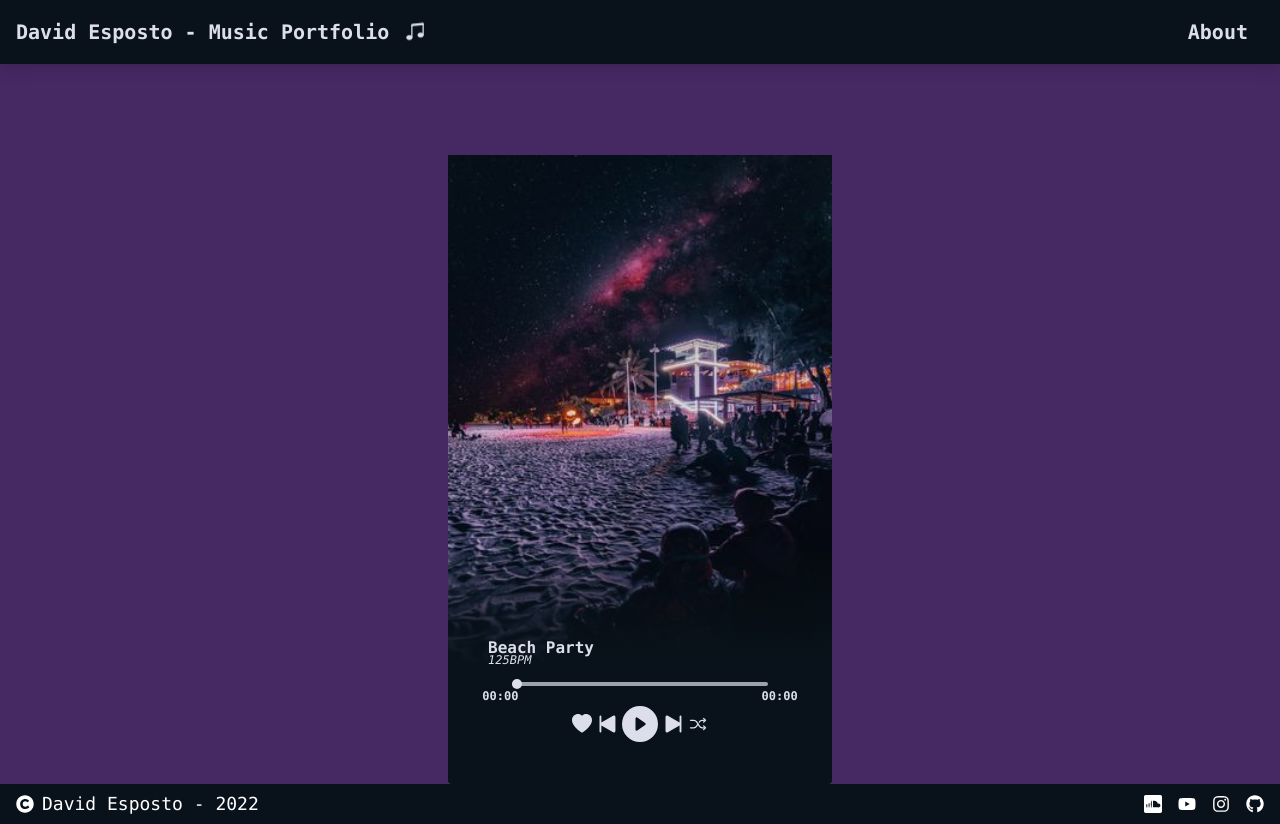
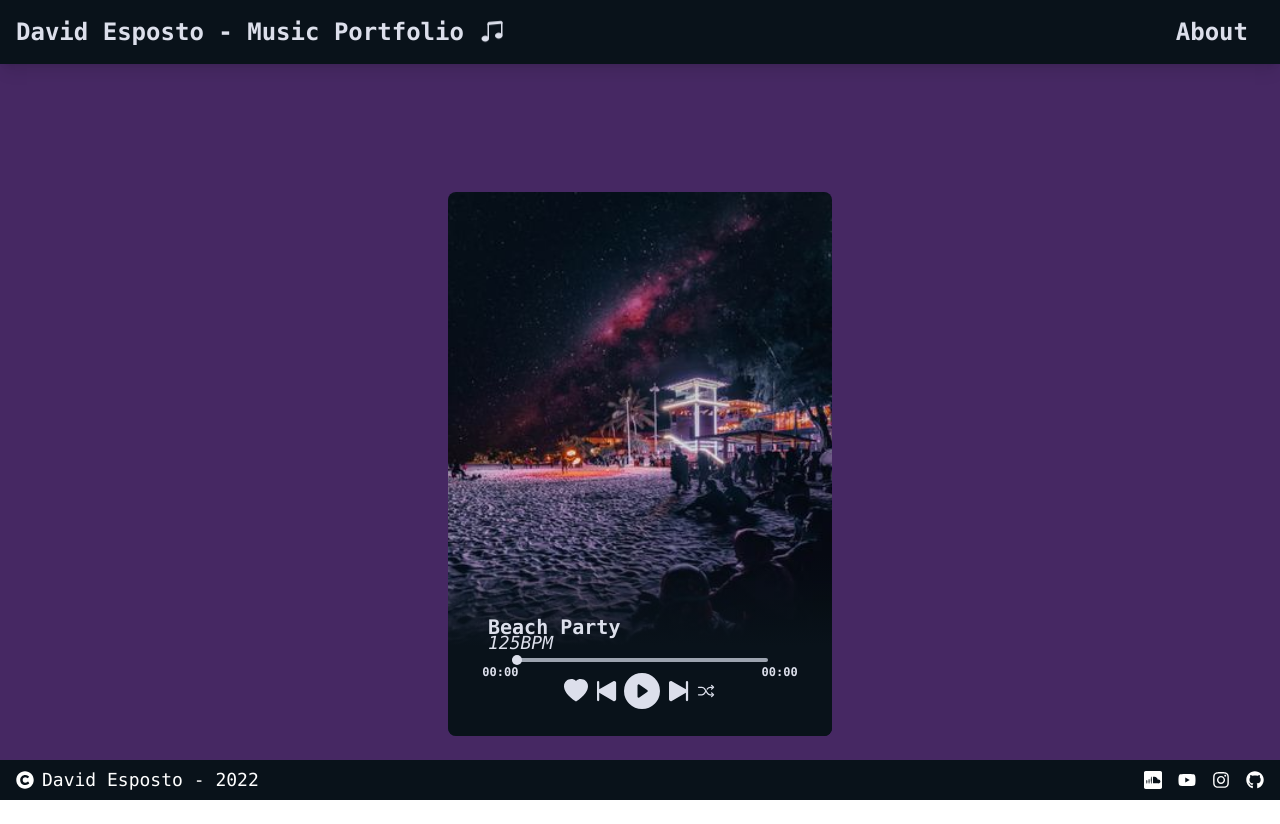
Before and after one commit to desposto/Music_Portfolio, a Next.js app in the folder music-portfolio/: page / in a window 1280 px wide. After the commit the page ends 800 px from the top, so only its background shows below. Built offline with nearby package versions, Linux system fonts and the light colour scheme.

Commit message:
Adjusted music player alignment

```diff
--- a/music-portfolio/components/AudioPlayer.js
+++ b/music-portfolio/components/AudioPlayer.js
@@ -154,9 +154,9 @@ const AudioPlayer = (props) => {
   };
 
   return (
-    <div className="max-w-sm rounded overflow-hidden   flex flex-col justify-center items-center z-10 ">
+    <div className="max-w-sm rounded-lg overflow-hidden flex flex-col justify-center items-center z-10 ">
       <div className="grid grid-cols-8 grid-rows-6 max-h-full max-w-full">
-        <div className="row-span-full col-span-full self-center -z-10 relative">
+        <div className="row-span-full col-span-full self-center rounded -z-10 relative">
           {/* <Image
             className=""
             src={props.songs[props.currentSongIndex].img_src}s
@@ -164,17 +164,17 @@ const AudioPlayer = (props) => {
             objectFit="cover"
             alt=""
           /> */}
-          <img src={props.songs[props.currentSongIndex].img_src} className ="object-fill w-96"></img>
+          <img src={props.songs[props.currentSongIndex].img_src} className ="object-fill w-96 h-[34rem]"></img>
         </div>
         {/*Bottom Bar*/}
         <div className="col-start-1 col-span-8 row-start-5 row-span-2 grid grid-rows-6 grid-cols-11 bg-gradient-to-t from-bk via-bk bg-opacity-20 place-items-center relative " >
           <div className="row-start-3 row-span-1 grid p-0 absolute left-10 bottom-1 ">
             {/* Title */}
-            <div className=" text-wt font-mono font-bold ">
+            <div className=" text-wt font-mono font-bold text-xl ">
               {props.songs[props.currentSongIndex].title}
             </div>
             {/* BPM */}
-            <div className="text-xs font-mono text-wt absolute top-4 italic">
+            <div className="text-lg font-mono text-wt absolute top-4 italic">
               {props.songs[props.currentSongIndex].bpm}BPM
             </div>
           </div>
@@ -189,7 +189,7 @@ const AudioPlayer = (props) => {
           {/* Buttons */}
           <div className="flex row-start-5 col-start-6">
             <button
-              className={` text-wt text-xl  rounded-xl hover:shadow-xl hover:text-red-400 ${
+              className={` text-wt text-2xl  rounded-xl hover:shadow-xl hover:text-red-400 ${
                 isLiked && "text-red-700"
               } bg-none`}
               onClick={handleLike}
--- a/music-portfolio/components/Navbar.js
+++ b/music-portfolio/components/Navbar.js
@@ -5,7 +5,7 @@ import { BsMusicNoteBeamed } from "react-icons/bs";
 
 function Navbar({ toggle }) {
   return (
-    <div className="flex justify-between items-center h-16 bg-bk text-wt relative shadow-lg font-mono w-full font-bold text-xl">
+    <div className="flex justify-between items-center h-16 bg-bk text-wt relative shadow-lg font-mono w-full font-bold text-2xl">
       <div className="px-4 flex items-center ">
         <div className=" ">David Esposto - Music Portfolio </div>
         <div className="pl-4 animate-bounce">
--- a/music-portfolio/pages/About.js
+++ b/music-portfolio/pages/About.js
@@ -15,11 +15,10 @@ function About() {
   };
   return (
     <div className="flex flex-col justify-center items-center bg-prp text-wt max-h-screen min-h-screen h-screen w-screen">
-      <Navbar toggle={toggle}></Navbar>
-      <div className="bg-bk font-mono w-screen flex justify-center text-lg font-bold pb-4">
+      <div className="bg-bk font-mono w-screen flex justify-center text-2xl font-bold pb-4">
         <Link href="/">Home</Link>
       </div>
-      <div className="h-[25.8rem] pt-4 text-center flex flex-col align-middle items-center space-y-4 grow">
+      <div className="h-[25.8rem] pt-8 text-center text-2xl flex flex-col align-middle items-center space-y-4 grow">
         <p className="">
           All Music created by David Esposto <br></br>
           Not Royalty-Free, Contact for Use! <br></br>
--- a/music-portfolio/pages/index.js
+++ b/music-portfolio/pages/index.js
@@ -114,7 +114,7 @@ export default function Home() {
   });
 
   return (
-    <div className="flex flex-col items-center ">
+    <div className="flex flex-col items-center h-[34rem] align-middle mt-32">
       <Head>
         <title>DE Music</title>
         <meta name="description" content="Generated by create next app" />
--- a/music-portfolio/styles/globals.css
+++ b/music-portfolio/styles/globals.css
@@ -27,7 +27,7 @@ a {
 
 @layer components {
   .skipButtons {
-    @apply bg-none border-none flex items-center cursor-pointer text-wt hover:text-gray-500 text-3xl;
+    @apply bg-none border-none flex items-center cursor-pointer text-wt hover:text-gray-500 text-4xl;
   }
 }
 
```
